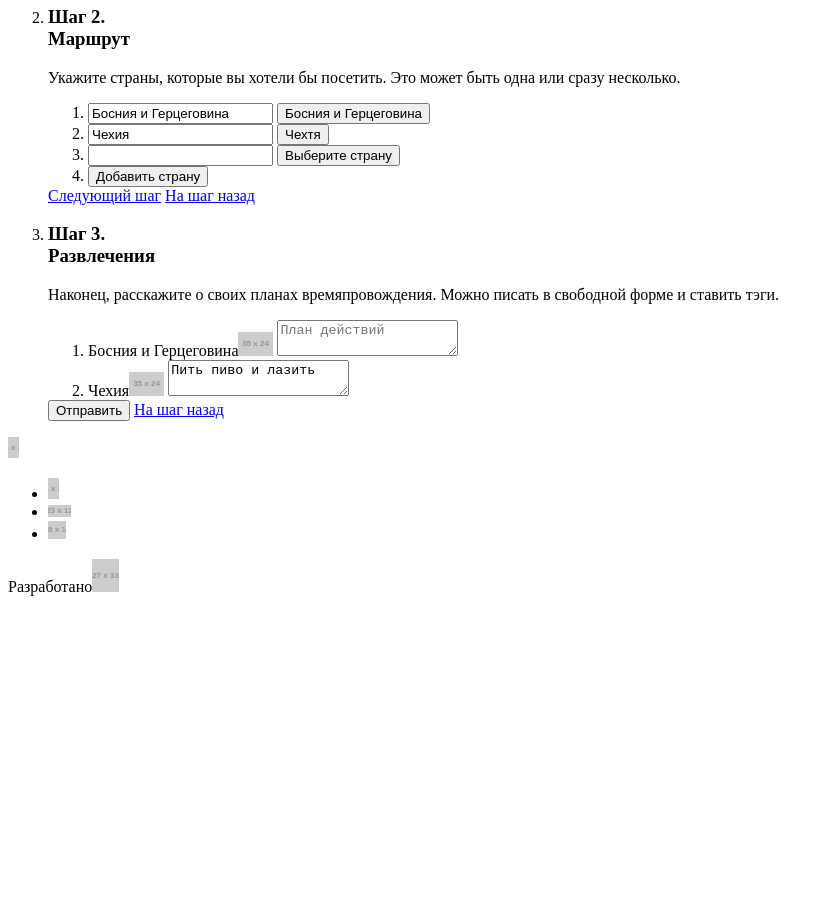
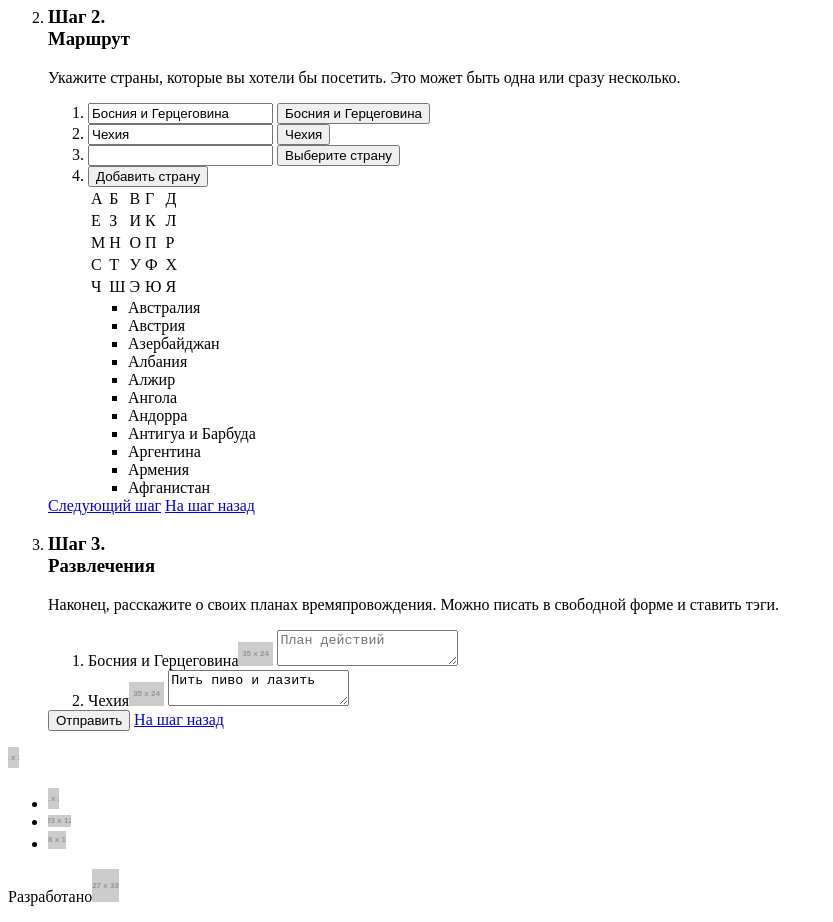
Before and after one commit to Zhenia96/1585111-pognali-21, a website: page source/form.html in a window 1280 px wide. Shown: the part 1700-2622 px from the top of the page, without its empty margins (0-833 px from the left). Before the commit the page ends 2312 px from the top, so only its background shows below. Drawn offline with Linux system fonts and the light colour scheme; placeholder pictures from the web are drawn by us.

Commit message:
Correct form page's markup

```diff
--- a/source/form.html
+++ b/source/form.html
@@ -48,13 +48,13 @@
         <h2 class="visually-hidden">Профиль пользователя</h2>
         <div class="user-profile__container">
           <p class="level"><span class="level__number">80 </span><span class="level__text">level</span></p>
-          <div class="avatar"><img class="" src="https://via.placeholder.com/100x100"
+          <div class="avatar"><img class="avatar__picture" src="https://via.placeholder.com/100x100"
               alt="Ваш Аватар, на котором изображён рыжий мужик в очках и шапке, на фоне снега.">
           </div>
         </div>
         <form class="user-profile__form" action="https://echo.htmlacademy.ru" method="POST">
           <label class="button user-profile__button" for="user-avatar">сменить фото</label>
-          <input class="visually-hidden" name="avatar" id="user-avatar" type="file" accept="image/*">
+          <input class="visually-hidden" id="user-avatar" type="file" name="avatar" accept="image/*">
           <input class="visually-hidden" type="submit">
           <!-- Js сам нажмет на эту кнопку, когда картинка будет выбрана -->
         </form>
@@ -116,13 +116,13 @@
               <h3 class="form-section__subtitle">Шаг 1.<br>Даты пребывания</h3>
               <p class="form-section__text">Укажите предпочтительное количество попутчиков, которых
                 вы хотели бы позвать в поездку, и ее предполагаемую длительность.</p>
-              <label class="form__label" for="form-companions-count">ищу попутчиков: <span>чел.</span></label>
-              <input class="form__field" id="form-companions-count" type="number" name="companions-count" min="0"
-                value="2">
-              <label class="form__label" for="form-duration">длительность: <span>дн.</span></label>
-              <input class="form__field" id="form-duration" type="number" name="duration" min="1" value="3">
-              <label class="form__label"><input type="checkbox" name="with-children" value="true" checked>Можно с
-                детьми</label>
+              <label class="form-section__label" for="form-companions-count">ищу попутчиков: <span>чел.</span></label>
+              <input class="form-section__field" id="form-companions-count" type="number" name="companions-count"
+                min="0" value="2">
+              <label class="form-section__label" for="form-duration">длительность: <span>дн.</span></label>
+              <input class="form-section__field" id="form-duration" type="number" name="duration" min="1" value="3">
+              <label class="form-section__label"><input type="checkbox" name="with-children" value="true" checked>Можно
+                с детьми</label>
               <div class="month-selector form-section__month" aria-label="Выберите месяц поездки">
                 <label class="visually-hidden" aria-hidden="true"><input type="month" name="month"
                     value="2019-03"></label>
@@ -295,7 +295,7 @@
                 </li>
                 <li class="form-section__country">
                   <input class="visually-hidden" type="text" name="country-2" value="Чехия" aria-hidden="true">
-                  <button class="form-section__country-selector">Чехтя</button>
+                  <button class="form-section__country-selector">Чехия</button>
                 </li>
                 <li class="form-section__country">
                   <input class="visually-hidden" type="text" name="country-3" value="" aria-hidden="true">
@@ -303,26 +303,79 @@
                 </li>
                 <li class="form-section__country">
                   <button class="form-section__country-selector">Добавить страну</button>
+                  <div class="form-section__box">
+                    <table class="alphabet form-section__alphabet">
+                      <tr class="alphabet__row">
+                        <td class="alphabet__cell">А</td>
+                        <td class="alphabet__cell">Б</td>
+                        <td class="alphabet__cell">В</td>
+                        <td class="alphabet__cell">Г</td>
+                        <td class="alphabet__cell">Д</td>
+                      </tr>
+                      <tr class="alphabet__row">
+                        <td class="alphabet__cell">Е</td>
+                        <td class="alphabet__cell">З</td>
+                        <td class="alphabet__cell">И</td>
+                        <td class="alphabet__cell">К</td>
+                        <td class="alphabet__cell">Л</td>
+                      </tr>
+                      <tr class="alphabet__row">
+                        <td class="alphabet__cell">М</td>
+                        <td class="alphabet__cell">Н</td>
+                        <td class="alphabet__cell">О</td>
+                        <td class="alphabet__cell">П</td>
+                        <td class="alphabet__cell">Р</td>
+                      </tr>
+                      <tr class="alphabet__row">
+                        <td class="alphabet__cell">С</td>
+                        <td class="alphabet__cell">Т</td>
+                        <td class="alphabet__cell">У</td>
+                        <td class="alphabet__cell">Ф</td>
+                        <td class="alphabet__cell">Х</td>
+                      </tr>
+                      <tr class="alphabet__row">
+                        <td class="alphabet__cell">Ч</td>
+                        <td class="alphabet__cell">Ш</td>
+                        <td class="alphabet__cell">Э</td>
+                        <td class="alphabet__cell">Ю</td>
+                        <td class="alphabet__cell">Я</td>
+                      </tr>
+                    </table>
+                    <ul class="countries-list form-section__countries-list">
+                      <li class="countries-list__item">Австралия</li>
+                      <li class="countries-list__item">Австрия</li>
+                      <li class="countries-list__item">Азербайджан</li>
+                      <li class="countries-list__item">Албания</li>
+                      <li class="countries-list__item">Алжир</li>
+                      <li class="countries-list__item">Ангола</li>
+                      <li class="countries-list__item">Андорра</li>
+                      <li class="countries-list__item">Антигуа и Барбуда</li>
+                      <li class="countries-list__item">Аргентина</li>
+                      <li class="countries-list__item">Армения</li>
+                      <li class="countries-list__item">Афганистан</li>
+                    </ul>
+                  </div>
                 </li>
               </ol>
               <a class="form-section__button" href="#Step-3">Следующий шаг</a>
               <a class="form-section__button" href="#Step-1">На шаг назад</a>
             </li>
-            <li class="form__item" id="Step-3">
+            <li class="form-section__item" id="Step-3">
               <h3 class="form-section__subtitle">Шаг 3.<br>Развлечения</h3>
               <p class="form-section__text">Наконец, расскажите о своих планах времяпровождения. Можно писать в
                 свободной форме и ставить тэги.</p>
               <ol class="form-section__plans-list">
                 <li class="form-section__plans-item">
-                  <label class="form-section__label form-section__label--step-3">Босния и Герцеговина<img
+                  <label class="form-section__label form-section__label--step-3" for="plan-1">Босния и Герцеговина<img
                       class="form-section__flag" src="https://via.placeholder.com/35x24"
                       alt="флаг Боснии и Герцеговины"></label>
-                  <textarea class="form-section__user-text" name="user-plans-1" placeholder="План действий"></textarea>
+                  <textarea class="form-section__user-text" id="plan-1" name="user-plans-1"
+                    placeholder="План действий"></textarea>
                 </li>
                 <li class="form-section__plans-item">
-                  <label class="form-section__label form-section__label--step-3">Чехия<img class="form-section__flag"
-                      src="https://via.placeholder.com/35x24" alt="флаг Чехии"></label>
-                  <textarea class="form-section__user-text" name="user-plans-2" placeholder="План действий">Пить пиво и лазить
+                  <label class="form-section__label form-section__label--step-3" for="plan-2">Чехия<img
+                      class="form-section__flag" src="https://via.placeholder.com/35x24" alt="флаг Чехии"></label>
+                  <textarea class="form-section__user-text" id="plan-2" name="user-plans-2" placeholder="План действий">Пить пиво и лазить
                     по старым замкам, наслаждаться архитектурой и вот это все.</textarea>
                 </li>
               </ol>
```
